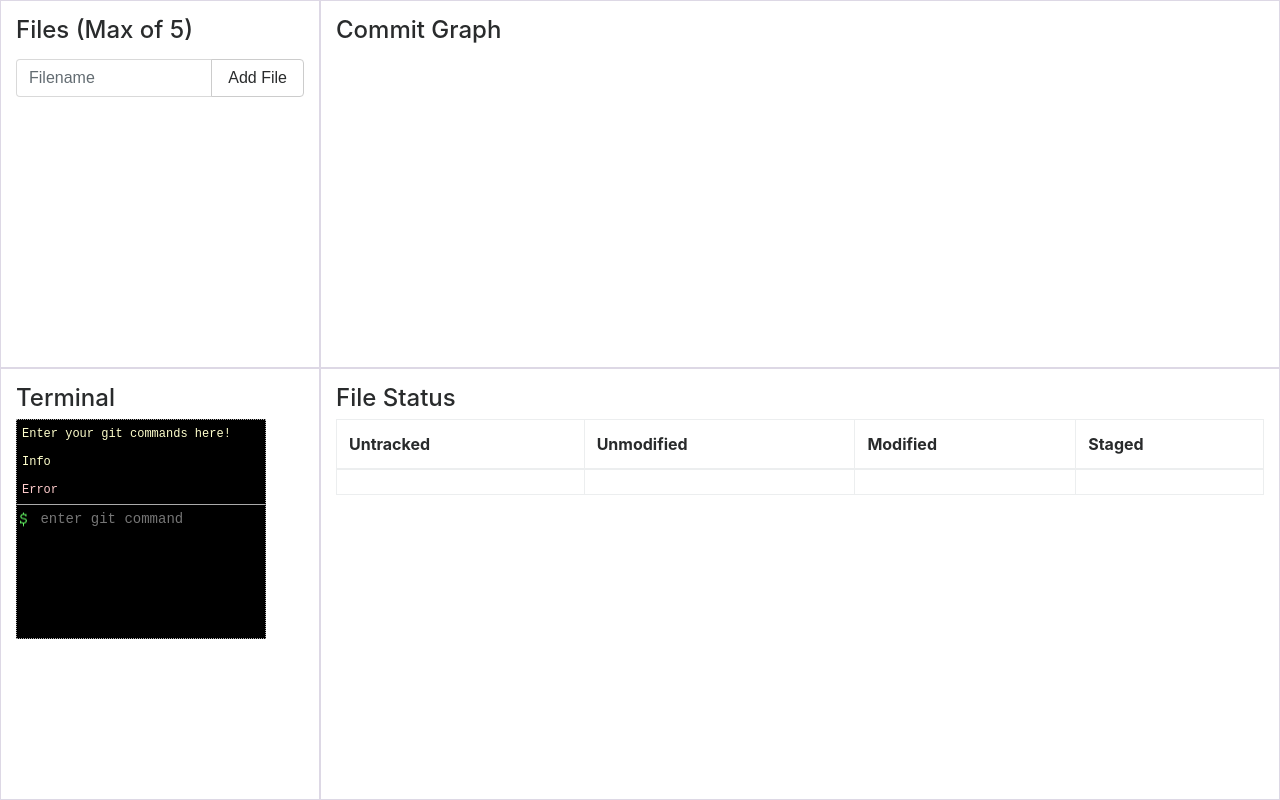
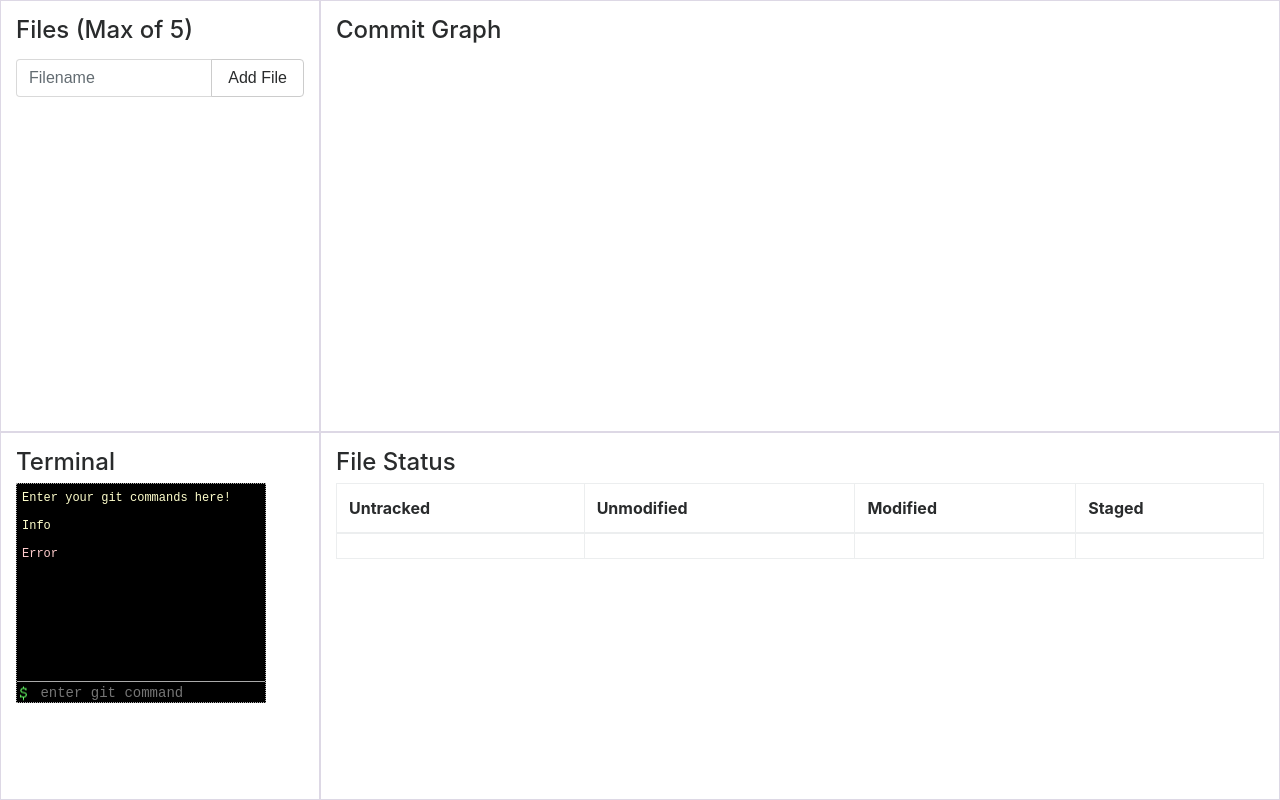
Before and after one commit to teh-username/git-gud-scrub, a React (Create React App) app: page / in a window 1280 px wide. Built offline with nearby package versions, Linux system fonts and the light colour scheme.

Commit message:
Update console css

```diff
--- a/src/components/Terminal.js
+++ b/src/components/Terminal.js
@@ -1,8 +1,8 @@
 import React from 'react';
 
-// Ripped from http://www.wei-wang.com/ExplainGitWithD3
+// Ripped from https://onlywei.github.io/explain-git-with-d3/
 const Terminal = () => (
-  <div className="col-lg-3 col-lg-push-3 col-sm-12">
+  <div className="col-lg-3 col-lg-push-3 col-sm-12 console">
     <h4>Terminal</h4>
     <div className="control-box" style={{ height: '220px' }}>
       <div className="log" style={{ height: '195' }}>
--- a/src/index.css
+++ b/src/index.css
@@ -1,15 +1,6 @@
-/*body {
-  padding-top: 2rem;
-  padding-bottom: 2rem;
-}*/
-
 h3 {
   margin-top: 2rem;
 }
-
-/*.row {
-  margin-bottom: 1rem;
-}*/
 
 .row .row {
   margin-top: 1rem;
@@ -28,14 +19,24 @@ hr {
 }
 
 /*
-  Ripped from http://www.wei-wang.com/ExplainGitWithD3
+  Ripped from https://onlywei.github.io/explain-git-with-d3/
 */
+
+.console {
+  overflow: auto;
+  max-height: 500px;
+}
+
 .control-box {
   display: inline-block;
+  position: absolute;
+  top: 0px;
+  bottom: 0;
   width: 250px;
   vertical-align: bottom;
   background-color: #000;
   border: 1px dotted #aaa;
+  margin-top: 50px;
 }
 
 .control-box button {
@@ -47,6 +48,11 @@ hr {
 
 .control-box .log {
   overflow-y: auto;
+  position: absolute;
+  top: 0px;
+  bottom: 20px;
+  left: 0;
+  right: 0;
   border-bottom: 1px solid #aaa;
 }
 
@@ -56,18 +62,26 @@ hr {
   font-size: 14px;
 }
 
-.control-box .log .command-entry,
-.control-box input[type='text'] {
+.control-box .log .info,
+.control-box .log .error {
+  font-size: 12px;
+  padding: 5px;
+}
+
+.control-box .log .command-entry {
   padding-left: 15px;
   color: #fff;
   line-height: 14px;
   background: url(prompt.gif) no-repeat left center transparent;
 }
 
-.control-box .log .info,
-.control-box .log .error {
-  font-size: 12px;
-  padding: 5px;
+.control-box input[type='text'] {
+  position: absolute;
+  bottom: 0;
+  padding-left: 15px;
+  color: #fff;
+  line-height: 14px;
+  background: url(prompt.gif) no-repeat left center transparent;
 }
 
 .control-box .log .info {
@@ -83,11 +97,6 @@ hr {
   border: none;
 }
 
-/*
-  overflow: auto;
-  max-height: 500px;
- */
-
 .view {
   min-height: 100vh;
 }
```
